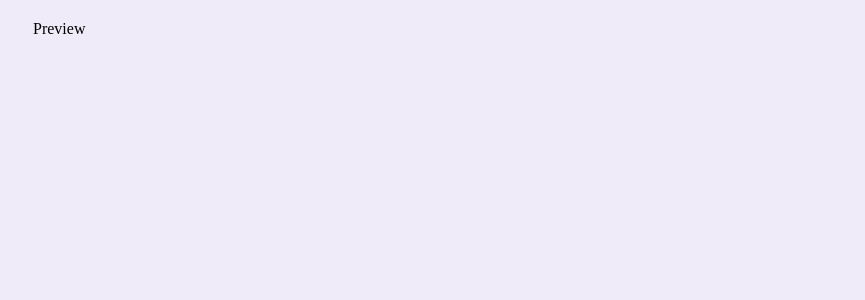
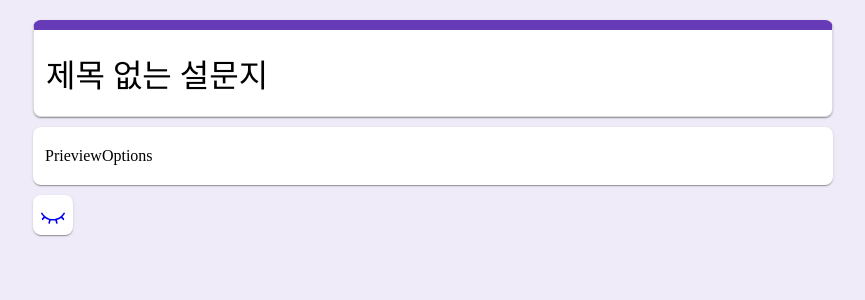
Before and after one commit to 938938/google-form-clone, a React (Create React App) app: page /preview in a window 1280 px wide. Shown: the top 300 px of the page, without its empty margins (207-1072 px from the left). Built offline with nearby package versions, Linux system fonts and the light colour scheme.

Commit message:
[feat] 미리보기 기본 설정 구현

```diff
--- a/src/components/AddQuestion.tsx
+++ /dev/null
@@ -1,18 +0,0 @@
-import { RxPlusCircled } from 'react-icons/rx';
-import style from './AddQuestion.module.css';
-import { useDispatch } from 'react-redux';
-import { add } from '../store/questionSlice';
-
-const AddQuestion = () => {
-  const dispatch = useDispatch();
-  const addHandler = () => {
-    dispatch(add(1));
-  };
-  return (
-    <button className={style.addQuestion} onClick={addHandler}>
-      <RxPlusCircled className='iconBtn' />
-    </button>
-  );
-};
-
-export default AddQuestion;
--- /dev/null
+++ b/src/components/Preview/PreviewOptions.tsx
@@ -0,0 +1,12 @@
+const PreviewOptions: React.FC<{
+  idx: number;
+  type: string;
+  options: string[];
+  isEtc: boolean;
+}> = ({ idx, type, options, isEtc }) => {
+  return(
+    <div>PrieviewOptions</div>
+  )
+};
+
+export default PreviewOptions;
--- /dev/null
+++ b/src/components/Preview/PreviewQuestion.tsx
@@ -0,0 +1,26 @@
+import { QuestionType } from '../../store/questionSlice';
+import Container from '../common/Container';
+import PreviewOptions from './PreviewOptions';
+import style from './PreviewQuestion.module.css';
+
+const PreviewQuestion: React.FC<QuestionType> = ({
+  idx,
+  type,
+  title,
+  options,
+  isEtc,
+  isRequired,
+}) => {
+  return (
+    <Container>
+      <div className={style.questionHeader}>
+        <p>{title}</p>
+      </div>
+      <div className={style.optionsBox}>
+        <PreviewOptions idx={idx} type={type} options={options} isEtc={isEtc} />
+      </div>
+    </Container>
+  );
+};
+
+export default PreviewQuestion;
--- a/src/components/Question/QuestionList.tsx
+++ /dev/null
@@ -1,24 +0,0 @@
-import { useSelector } from 'react-redux';
-import Question from './Question';
-import { RootState } from '../../store/store';
-
-const QuestionList = () => {
-  const data = useSelector((state: RootState) => state.question);
-  return (
-    <div>
-      {data.map((ele, idx) => (
-        <Question
-          key={idx}
-          idx={idx}
-          type={ele.type}
-          title={ele.title}
-          options={ele.options}
-          isEtc={ele.isEtc}
-          isRequired={ele.isRequired}
-        />
-      ))}
-    </div>
-  );
-};
-
-export default QuestionList;
--- /dev/null
+++ b/src/components/QuestionList.tsx
@@ -0,0 +1,37 @@
+import { useSelector } from 'react-redux';
+import Question from './Question/Question';
+import { RootState } from '../store/store';
+import PreviewQuestion from './Preview/PreviewQuestion';
+
+const QuestionList: React.FC<{ preview: boolean }> = ({ preview }) => {
+  const data = useSelector((state: RootState) => state.question);
+  return (
+    <div>
+      {data.map((ele, idx) =>
+        preview ? (
+          <PreviewQuestion
+            key={idx}
+            idx={idx}
+            type={ele.type}
+            title={ele.title}
+            options={ele.options}
+            isEtc={ele.isEtc}
+            isRequired={ele.isRequired}
+          />
+        ) : (
+          <Question
+            key={idx}
+            idx={idx}
+            type={ele.type}
+            title={ele.title}
+            options={ele.options}
+            isEtc={ele.isEtc}
+            isRequired={ele.isRequired}
+          />
+        )
+      )}
+    </div>
+  );
+};
+
+export default QuestionList;
--- a/src/components/AddQuestion.module.css
+++ b/src/components/SideBtn.module.css
@@ -1,4 +1,8 @@
-.addQuestion {
+.btnBox {
+
+}
+
+.btn {
   width: 40px;
   height: 40px;
   background-color: white;
--- /dev/null
+++ b/src/components/SideBtn.tsx
@@ -0,0 +1,32 @@
+import { RxPlusCircled, RxEyeOpen, RxEyeClosed } from 'react-icons/rx';
+import style from './SideBtn.module.css';
+import { useDispatch } from 'react-redux';
+import { add } from '../store/questionSlice';
+import { Link } from 'react-router-dom';
+
+const SideBtn: React.FC<{ preview: boolean }> = ({ preview }) => {
+  const dispatch = useDispatch();
+  const addHandler = () => {
+    dispatch(add(1)); // 임의의 변수 전달
+  };
+  return (
+    <div className={style.btnBox}>
+      {!preview && (
+        <button className={style.btn} onClick={addHandler}>
+          <RxPlusCircled className='iconBtn' />
+        </button>
+      )}
+      {preview ? (
+        <Link to='/' className={style.btn}>
+          <RxEyeClosed className='iconBtn' />
+        </Link>
+      ) : (
+        <Link to='preview' className={style.btn}>
+          <RxEyeOpen className='iconBtn' />
+        </Link>
+      )}
+    </div>
+  );
+};
+
+export default SideBtn;
--- a/src/components/Title.tsx
+++ b/src/components/Title.tsx
@@ -4,7 +4,7 @@ import { ChangeEvent } from 'react';
 import { setSub, setTitle } from '../store/titleSlice';
 import style from './Title.module.css';
 
-const Title = () => {
+const Title: React.FC<{ preview: boolean }> = ({ preview }) => {
   const dispatch = useDispatch();
   const { title, sub } = useSelector((state: RootState) => state.title);
   const changeHandler = (e: ChangeEvent<HTMLInputElement>) => {
@@ -22,21 +22,29 @@ const Title = () => {
   return (
     <div className={style.titleBox}>
       <label>
+        {preview ? (
+          <p className={style.title}>{title}</p>
+        ) : (
           <input
             className={style.title}
             name='title'
             value={title}
             onChange={changeHandler}
           />
+        )}
       </label>
       {/* focus 이벤트가 일어났을 때 글자 꾸미는 버튼 표시 */}
       <label>
+        {preview ? (
+          <p>{sub}</p>
+        ) : (
           <input
             name='sub'
             value={sub}
             placeholder='설문지 설명'
             onChange={changeHandler}
           />
+        )}
       </label>
     </div>
   );
--- a/src/pages/Main.tsx
+++ b/src/pages/Main.tsx
@@ -1,13 +1,13 @@
-import AddQuestion from '../components/AddQuestion';
-import QuestionList from '../components/Question/QuestionList';
+import QuestionList from '../components/QuestionList';
 import Title from '../components/Title';
+import SideBtn from '../components/SideBtn';
 
 const Main = () => {
   return (
     <div>
-      <Title />
-      <QuestionList />
-      <AddQuestion />
+      <Title preview={false} />
+      <QuestionList preview={false} />
+      <SideBtn preview={false} />
     </div>
   );
 };
--- a/src/pages/Preview.tsx
+++ b/src/pages/Preview.tsx
@@ -1,5 +1,15 @@
+import QuestionList from '../components/QuestionList';
+import SideBtn from '../components/SideBtn';
+import Title from '../components/Title';
+
 const Preview = () => {
-  return <div>Preview</div>;
+  return (
+    <div>
+      <Title preview={true} />
+      <QuestionList preview={true} />
+      <SideBtn preview={true} />
+    </div>
+  );
 };
 
 export default Preview;
```
Also changed, not shown: src/components/Preview/PreviewOptions.module.css (added), src/components/Preview/PreviewQuestion.module.css (added). Lines whose indentation alone changed are shown as unchanged.
